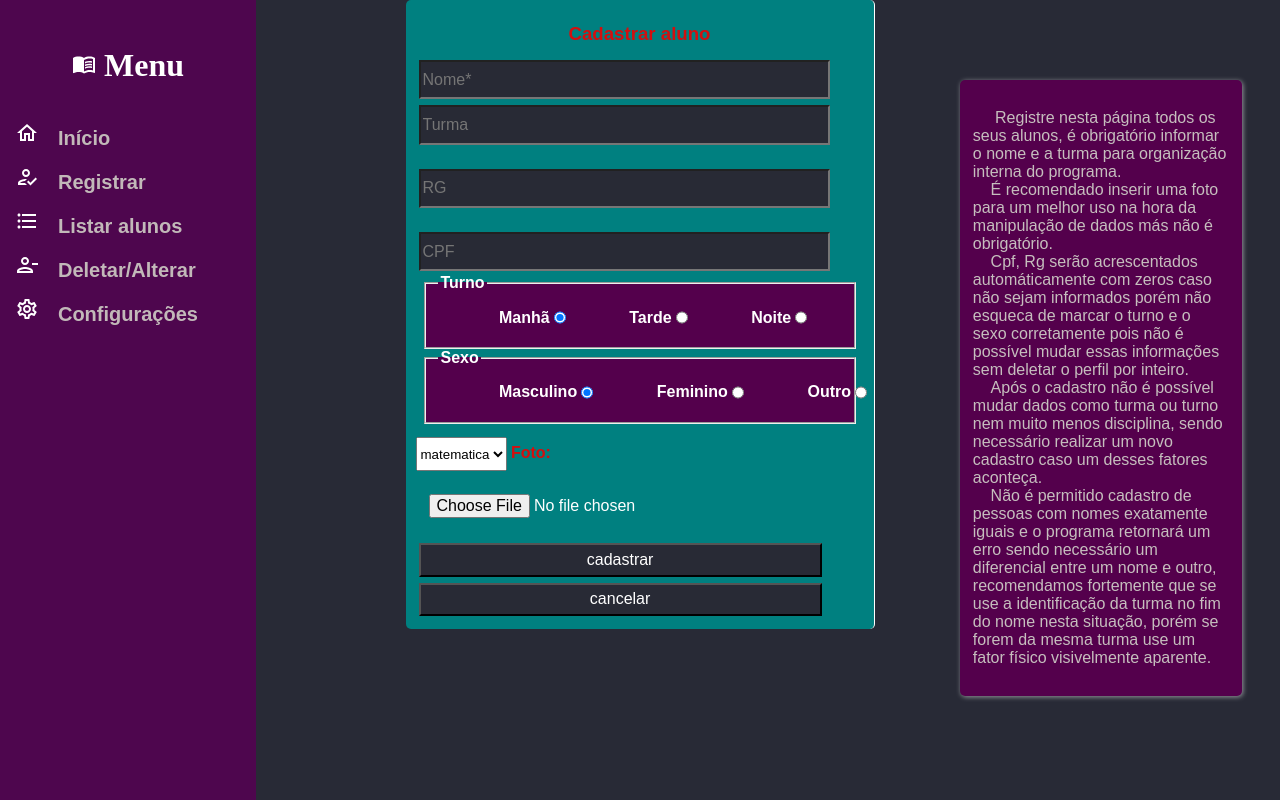
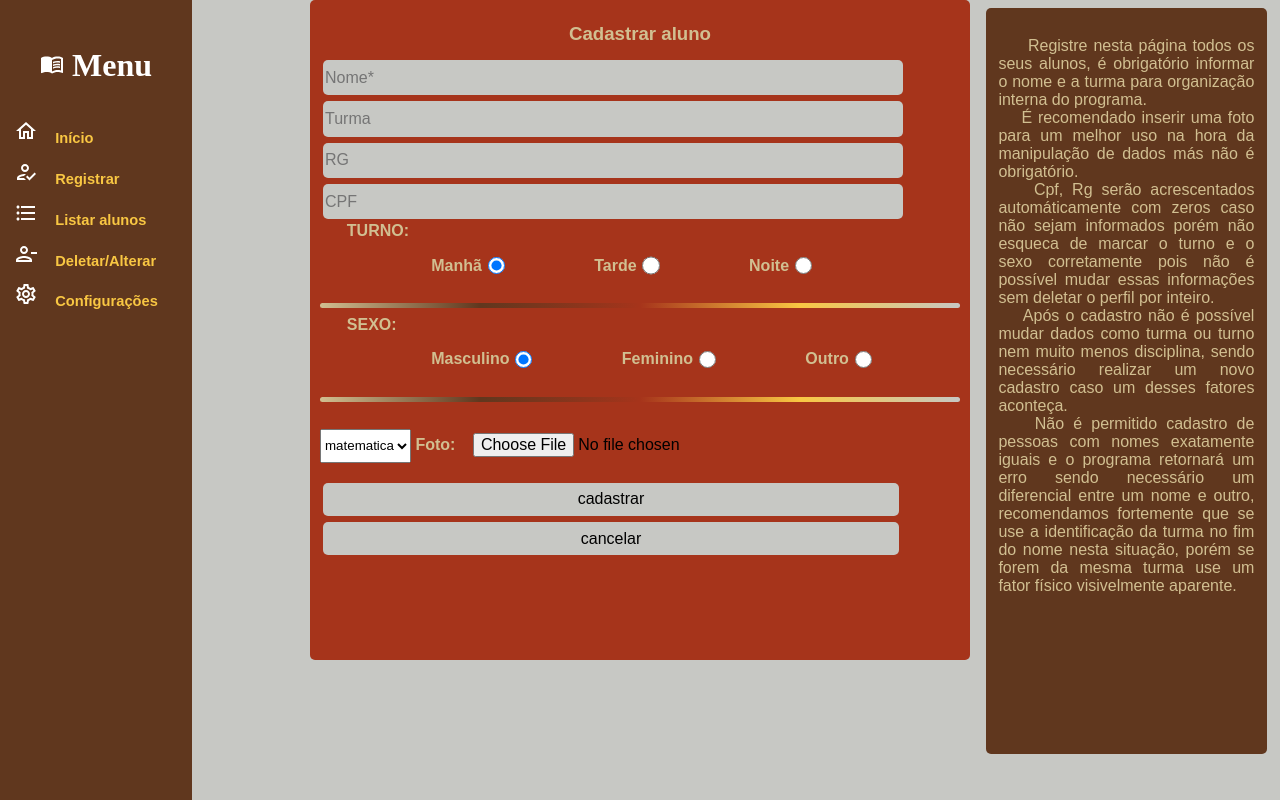
Before and after one commit to Eliomar-Julian/adm-professor, a Flask app: page /cadastrar in a window 1280 px wide. Run offline with Flask 2, Linux system fonts and the light colour scheme.

Commit message:
paleta de cores

```diff
--- a/static/css/cadastrar.css
+++ b/static/css/cadastrar.css
@@ -1,19 +1,19 @@
 @charset "utf-8";
 #cadastrar {
-    width: 35vw;
+    width: 50vw;
     margin:auto;
-    background-color: teal;
+    background-color:#A6341B;
     padding: 10px;
     border-radius: 5px;
     font-family: Arial, sans-serif;
-    color: rgb(211, 15, 15);
+    color: #D1BF91;
     font-size: 12pt;
+    height: 80vh;
     font-family: Arial, sans-serif;
     font-weight: bold;
-    border-right: 1px solid white;
 }
 .mensagem-erro {
-    color: rgba(255, 0, 0, 0.558);
+    color: #F9C743;
     font-family: Arial, sans-serif;
     margin: 0px;
     text-align: center;
@@ -23,18 +23,18 @@ input {
     width: 90%;
     margin: 3px;
     height: 25pt;
-    background-color: #282A35;
-    color: white;
+    background-color: #C7C8C4;
+    color: black;
     font-size: 12pt;
+    outline: none;
+    border-radius: 5px;
+    border: none;
 
 }
 
 input:focus{
-    background-color: white;
-    color: teal;
-    outline-color: orange;
-    outline-style: solid;
-    outline-width: 1px;
+    background-color: #D1BF91;
+    color: black;
 }
 
 
@@ -44,8 +44,10 @@ fieldset {
     display: flex;
     align-items: center;
     border-collapse: collapse;
-    background-color: #54004C;
-    color: white;
+    background-color: #A6341B;
+    color: #D1BF91;
+    outline: #A6341B;
+    border: none;
 }
 input[type=file] {
     width: max-content;
@@ -71,17 +73,18 @@ label {
 .h1 {
     text-align: center;
     font-size: 14pt;
+    color: #D1BF91;
 }
 .lateral {
     width: 20vw;
-    height: auto;
-    background-color: #54004C;
-    color: rgb(198, 190, 190);
+    height: 90vh;
+    text-align: justify;
+    background-color: #60371E;
+    color: #D1BF91;
     font-family: Arial, sans-serif;
-    box-shadow: 1px 1px 5px rgba(255, 255, 255, 0.523);
     position: absolute;
-    top: 10%;
-    left: 75%;
+    top: 1%;
+    left: 77%;
     border-radius: 5px;
     padding: 1%;
 }
--- a/static/css/menu.css
+++ b/static/css/menu.css
@@ -2,13 +2,13 @@ body {
     margin: 0px;
     height: 0px;
     width: 100vw;
-    background-color: #282A36;
+    background-color: #C7C8C4;
 }
 #menu {
     position: fixed;
-    width: 20vw;
+    width: 15vw;
     height: 100vh;
-    background-color: rgb(78, 6, 78);
+    background-color: #60371E;
     margin-top: -4%;
     padding-top: 6%;
     padding-bottom: 2%;
@@ -30,14 +30,14 @@ input[type=submit] {
 }
 .links-menu {
     text-decoration: none;
-    color: rgb(194, 185, 185);
+    color: #F9C743;
     margin: auto;
 }
 .itens-menu {
     list-style: none;
     margin: 10px;
     font-family: arial, sans-serif;
-    font-size: 15pt;
+    font-size: 11pt;
     font-weight: bold;
     border-radius: 5px;
     word-wrap: break-word;
@@ -51,3 +51,9 @@ li {
     margin: 2%;
     transition: cubic-bezier(0.25, 0.46, 0.45, 0.94) 0.5s;
 }
+hr {
+    background: linear-gradient(to right, #D1BF91, #60371E, #A6341B, #F9C743, #C7C8C4);
+    height: 5px;
+    border: none;
+    border-radius: 3px;
+  }
--- a/static/js/main.js
+++ b/static/js/main.js
@@ -121,12 +121,12 @@ let alerta = document.createElement("h3");
 let botaoNotas = document.getElementById("insereNotas");
 formulario.addEventListener("click", mudanca);
 alerta.innerText = `* Os campos de notas não podem ficar vazios *`;
-alerta.style = `color: red;`;
+alerta.style = `color: #F9C743;`;
 
 function mudanca(){
-  notificacao[2].innerHTML = `Clique em <strong style="color: red; background: orange;">
+  notificacao[2].innerHTML = `Clique em <strong style="color: red; background: white;">
       Atualizar tabela</strong> caso queira limpar os campos.`;
-  notificacao[2].style = "font-size: 12pt; color: orange; background-color: red; padding: 1%;"
+  notificacao[2].style = "font-size: 10pt; color: #F9C743; background-color: #60371E; padding: 1%;"
 }
 function checarNotas(){
   if (!filhos[8].value || !filhos[12].value){
--- a/templates/cadastrar.html
+++ b/templates/cadastrar.html
@@ -7,16 +7,16 @@
             Cadastrar aluno
         </h1>
         <form action="" id="formulario" method="POST" enctype="multipart/form-data">
-            <input type="text" placeholder="Nome*" class="inputs" name="nome"><br>
+            <input type="text" placeholder="Nome*" class="inputs" name="nome">
             <p class="mensagem-erro"> *É preciso escrever um nome! </p>
-            <input type="text" class="inputs" name="turma" placeholder="Turma"><br>
-            <p class="mensagem-erro"> *É preciso escrever uma turma! </p><br>
-            <input type="number" class="inputs" placeholder="RG" name="rg"><br>
-            <p class="mensagem-erro"> *Escreva apenas numeros! </p><br>
-            <input type="number" class="inputs" placeholder="CPF" name="cpf"><br>
+            <input type="text" class="inputs" name="turma" placeholder="Turma">
+            <p class="mensagem-erro"> *É preciso escrever uma turma! </p>
+            <input type="number" class="inputs" placeholder="RG" name="rg">
+            <p class="mensagem-erro"> *Escreva apenas numeros! </p>
+            <input type="number" class="inputs" placeholder="CPF" name="cpf">
             <p class="mensagem-erro"> *É preciso escrever uma turma! </p>
             <fieldset>
-                <legend>Turno</legend>
+                <legend>TURNO:</legend>
                     <label for="matutino">Manhã</label>
                     <input id="matutino" name="radio" checked="checked"
                             type="radio" class="inputs" value="matutino">
@@ -26,9 +26,9 @@
                     <label for="noturno">Noite</label>
                     <input id="noturno" name="radio" type="radio"
                             class="inputs" value="noturno">
-            </fieldset>
+            </fieldset> <hr>
             <fieldset>
-                <legend>Sexo</legend>
+                <legend>SEXO:</legend>
                     <label for="masculino">Masculino</label>
                     <input id="masculino" checked="checked" name="radio-sexo" type="radio"
                             class="inputs" value="masculino">
@@ -36,7 +36,7 @@
                     <input id="feminino" name="radio-sexo" type="radio" class="inputs" value="feminino">
                     <label for="outro">Outro</label>
                     <input id="outro" name="radio-sexo" type="radio" class="inputs" value="outro">
-            </fieldset>
+            </fieldset> <hr>
             <select name="select">
                 {% for dis in var.disciplinas %}<option value="{{ dis }}">{{ dis }}</option>{% endfor %}
             </select>
--- a/templates/deletar.html
+++ b/templates/deletar.html
@@ -27,8 +27,8 @@
             {% for tupla in var|sort %}
                 <div >
                     <li class="lis">
-                        <h3 style="background-color: #374747; padding: 1%; width: 80%;
-                                border-radius: 10px; text-align: center;">
+                        <h3 style="color: #60371E; padding: 1%; width: 80%;
+                                border-radius: 10px; text-align: center">
                             {{ tupla.4|title }}
                         </h3>
                         <h3 style="color: red; font-size: 12pt;">{{ tupla.0|upper }}</h3>
@@ -48,7 +48,7 @@
                             <input type="checkbox" name="checado" value="{{ tupla.4 }}"> Marque para excluir
                         </div>
                     </li>
-                </div>
+                </div> <hr>
             {% endfor %}
 
 
--- a/templates/inicio.html
+++ b/templates/inicio.html
@@ -12,8 +12,7 @@
                     para que o mesmo consiga gerenciar as notas e atividades de seus alunos
                     de maneira rápida e prática sem usar um monte de papéis desnecessários. <br>
                     ADICIONE, ALTERE, IMPRIMA, ORGANIZE, sem preocupação ou dor de cabeça. <br>
-                    Para acessar as diferentes áreas do programa navegue pelo menu lateral à esquerda. <br>
-                    <p class="seta">&#8592;</p>
+                    Para acessar as diferentes áreas do programa navegue pelo menu lateral à esquerda.
                 </p>
             </article>
         </div>
--- a/templates/listar-nome.html
+++ b/templates/listar-nome.html
@@ -19,7 +19,7 @@
                     <p>Turma: {{ x[1]|upper }}</p>
                     <p>Disciplina: {{ x[3]|upper }}</p>
                 </a>
-            </div>
+            </div> <hr>
         {% endfor %}
     {% else %}
         <h3 style="color: white; text-align: center;">Sem perfis cadastrados</h3>
--- a/templates/perfil-individual.html
+++ b/templates/perfil-individual.html
@@ -51,8 +51,8 @@
                     onclick="window.location.replace('/alterar/{{ var.cadastro[4] }}')">
                     Alterar dados
             </button>
-        </div>
-        <h1 class="h1" style="color: red;">Insira dados das atividades abaixo</h1>
+        </div> <hr>
+        <h1 class="h1" style="color: #C7C8C4;">Insira dados das atividades abaixo</h1>
         {% if var.notificacao %}
             {{ var.notificacao|safe }}
         {% else %}
```
Also changed, not shown: static/css/alterar.css (+25 -14 lines), static/css/deletar.css (+27 -19 lines), static/css/inicio.css (+15 -17 lines), static/css/listar-perfis.css (+11 -20 lines), static/css/perfil-individual.css (+31 -30 lines), 1 other file.
